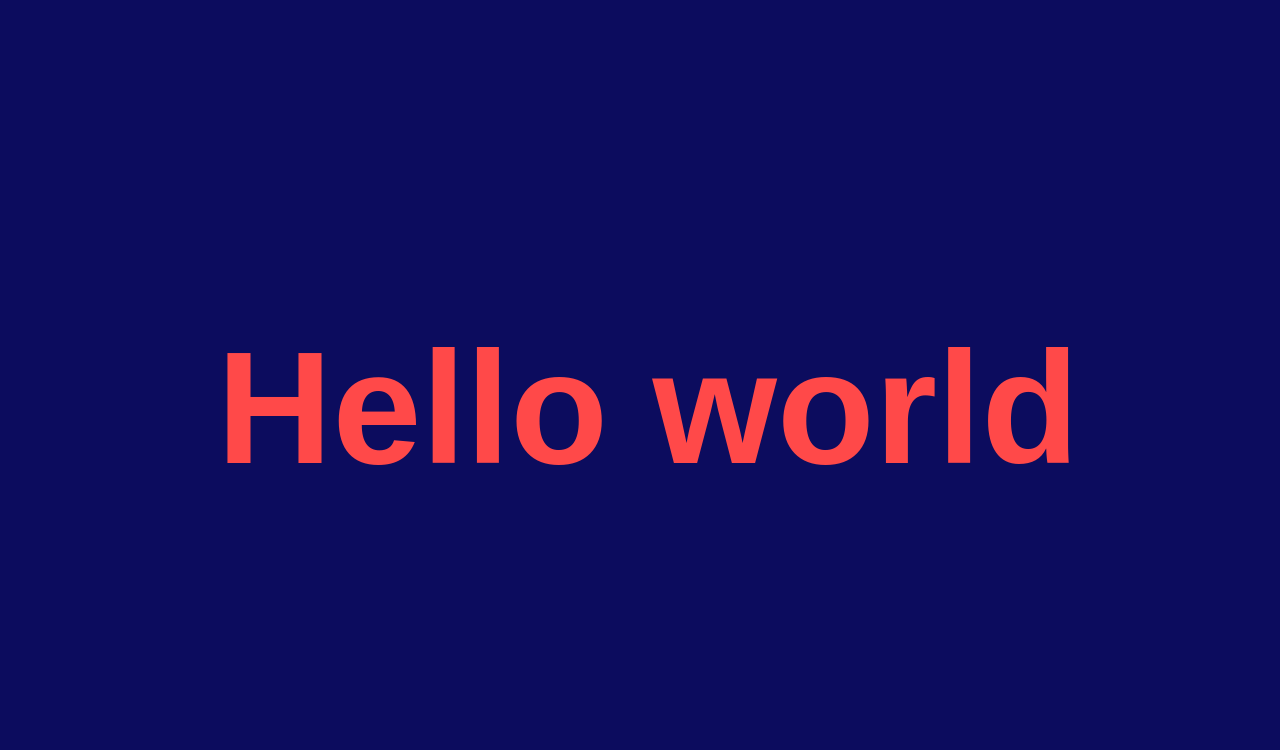
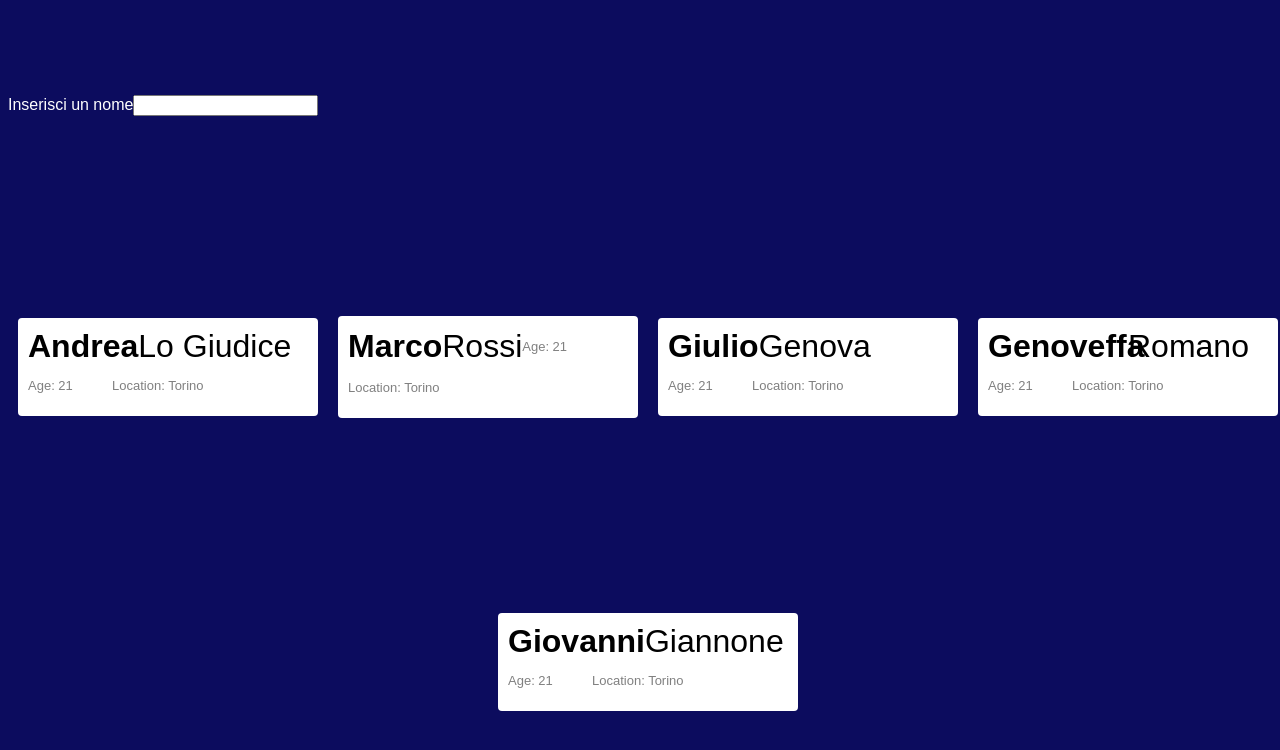
Before and after one commit to andrea2601/hello-world, an Angular app: page / in a window 1280 px wide. Shown: the top 750 px of the page. Built offline with nearby package versions, Linux system fonts and the light colour scheme.

Commit message:
feat: filter by name and surname an array of people

```diff
--- a/src/app/app.component.css
+++ b/src/app/app.component.css
@@ -5,6 +5,7 @@
     display: flex;
     align-items: center;
     justify-content: center;
+    flex-wrap: wrap;
     margin: 0;
     padding: 0;
 }
@@ -16,6 +17,9 @@
     animation-name: opacity;
     animation-duration: 4s;
 }
+.app-search{
+  width: 100%;
+}
 
 @keyframes opacity {
     from {
--- a/src/app/app.component.html
+++ b/src/app/app.component.html
@@ -1,3 +1,6 @@
 <div class="body">
-  <h1 class="title">Hello world</h1>
+  <app-search class="app-search" (sendFilter)="recivedFilter($event)"></app-search>
+  <div *ngFor="let persona of obj; index as i">
+    <app-card [data]="persona" *ngIf="persona.name.toLowerCase().includes(filter) || persona.surname.toLowerCase().includes(filter)"></app-card>
+  </div>
 </div>
--- a/src/app/app.component.ts
+++ b/src/app/app.component.ts
@@ -7,4 +7,41 @@ import { Component } from '@angular/core';
 })
 export class AppComponent {
   title = 'hello-world';
+  filter = "";
+  obj = [
+    {
+    name: "Andrea",
+    surname: "Lo Giudice",
+    age: "24",
+    location: "Palermo"
+    },
+    {
+    name: "Marco",
+    surname: "Rossi",
+    age: "27",
+    location: "Milano"
+    },
+    {
+    name: "Giulio",
+    surname: "Genova",
+    age: "32",
+    location: "Milano"
+    },
+    {
+    name: "Genoveffa",
+    surname: "Romano",
+    age: "24",
+    location: "Roma"
+    },
+    {
+    name: "Giovanni",
+    surname: "Giannone",
+    age: "18",
+    location: "Catania"
+    },
+]
+
+recivedFilter(value: string){
+  this.filter=value;
 }
+}
--- /dev/null
+++ b/src/app/card/card.component.css
@@ -0,0 +1,40 @@
+.cardContainer{
+  background: white;
+  font-family: Arial, Helvetica, sans-serif;
+  border-radius: 4px;
+  padding: 10px;
+  display: flex;
+  justify-content: flex-start;
+  align-items: center;
+  flex-wrap: wrap;
+  max-width: 300px;
+  box-sizing: border-box;
+  margin: 10px;
+}
+.name{
+  font-size: xx-large;
+  width: auto;
+  max-width: 50%;
+  text-align: start;
+  font-weight: 600;
+  margin: 0;
+}
+.surname{
+  font-size: xx-large;
+  width: auto;
+  text-align: start;
+  font-weight: 300;
+  margin: 0;
+}
+.age{
+  font-size: small;
+  width: 30%;
+  text-align: start;
+  color: grey;
+}
+.location{
+  font-size: small;
+  width: 70%;
+  text-align: start;
+  color: grey;
+}
--- /dev/null
+++ b/src/app/card/card.component.html
@@ -0,0 +1,6 @@
+<div class="cardContainer">
+  <p class="name">{{data.name}}</p>
+  <p class="surname">{{data.surname}}</p>
+  <p class="age">Age: 21</p>
+  <p class="location">Location: Torino</p>
+</div>
--- /dev/null
+++ b/src/app/card/card.component.ts
@@ -0,0 +1,17 @@
+import { Component, Input, OnInit } from '@angular/core';
+
+@Component({
+  selector: 'app-card',
+  templateUrl: './card.component.html',
+  styleUrls: ['./card.component.css']
+})
+export class CardComponent implements OnInit {
+
+  @Input() data : any;
+
+  constructor() { }
+
+  ngOnInit(): void {
+  }
+
+}
--- /dev/null
+++ b/src/app/search/search.component.css
@@ -0,0 +1,7 @@
+.searchContainer{
+  width: 100%;
+}
+label{
+color: white;
+font-family: Arial, Helvetica, sans-serif;
+}
--- /dev/null
+++ b/src/app/search/search.component.html
@@ -0,0 +1,5 @@
+<div class="searchContainer">
+  <label for="input">Inserisci un nome</label>
+  <input [(ngModel)]="inputContent" (input)="onChange($event)" type="text" name="input" id="input" class="input">
+  <p class="inputContent">{{inputContent}}</p>
+</div>
--- /dev/null
+++ b/src/app/search/search.component.ts
@@ -0,0 +1,23 @@
+import { Component, EventEmitter, OnInit, Output } from '@angular/core';
+
+@Component({
+  selector: 'app-search',
+  templateUrl: './search.component.html',
+  styleUrls: ['./search.component.css']
+})
+export class SearchComponent implements OnInit {
+
+  @Output() sendFilter = new EventEmitter<string>()
+
+  inputContent: string = "";
+
+  onChange(e: Event){
+    this.sendFilter.emit((<HTMLInputElement>e.target).value);
+  }
+
+  constructor() { }
+
+  ngOnInit(): void {
+  }
+
+}
```
Also changed, not shown: src/app/app.module.ts (+8 -2 lines), 2 other files (tests, documents, lock files or other folders).
